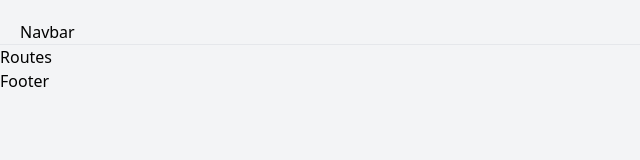
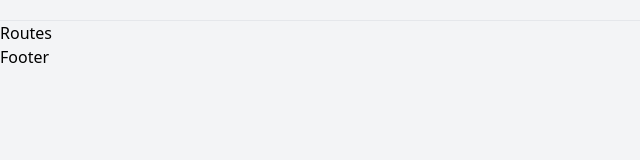
Before and after one commit to ethanbahmanyari0122/Ethanium_search_engine, a React (Create React App) app: page / in a window 1280 px wide. Shown: the top 160 px of the page, without its empty margins (0-640 px from the left). Built offline with nearby package versions, Linux system fonts and the light colour scheme.

Commit message:
playing around with tailwind

```diff
--- a/package.json
+++ b/package.json
@@ -9,7 +9,11 @@
     "@testing-library/user-event": "^12.8.3",
     "react": "^17.0.2",
     "react-dom": "^17.0.2",
+    "react-loader-spinner": "^4.0.0",
+    "react-player": "^2.9.0",
+    "react-router-dom": "^6.0.2",
     "react-scripts": "4.0.3",
+    "use-debounce": "^7.0.1",
     "web-vitals": "^1.1.2"
   },
   "scripts": {
--- a/src/components/Navbar/Navbar.jsx
+++ b/src/components/Navbar/Navbar.jsx
@@ -1,10 +1,12 @@
 import React from "react";
-
+import { Link } from "react-router-dom";
 
 const Navbar = ()=>{
     return(
         <div className="p-5 pb-0 flex flex-wrap sm:justify-between justify-center items-center border-b dark:border-gray-700 border-gray-200">
-            <h1>Navbar</h1>
+            <div className="flex justify-between items-center space-x-5 w-screen">
+
+            </div>
         </div>
     );
 };
```
Also changed, not shown: 1 other file (tests, documents, lock files or other folders).
